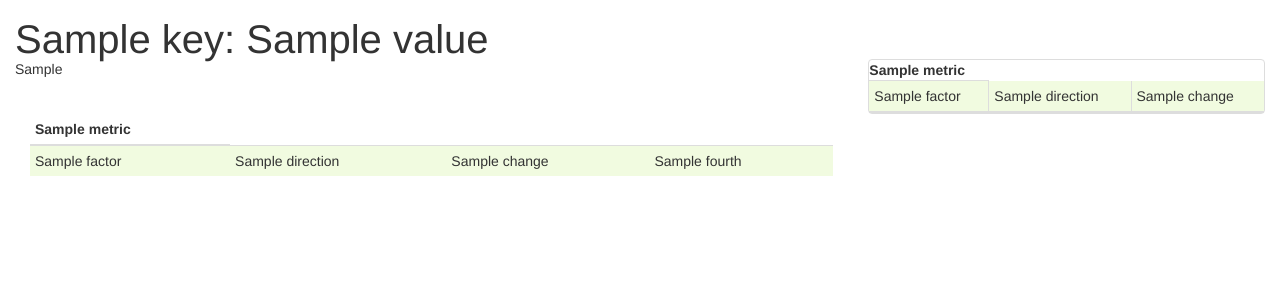
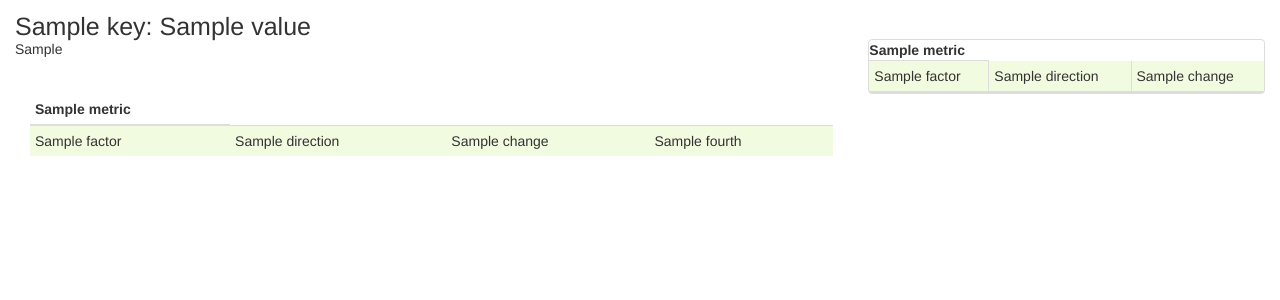
Before and after one commit to kruegg21/casino_analytics, a Flask app: template src/templates/index.html in a window 1280 px wide. Shown: the part 51-351 px from the top of the page. Run offline with Flask 2, Linux system fonts and the light colour scheme; the template is opened without the code that fills it: most values are stand-ins (such as "Sample title", 1, 10 or a date in 2020); parts of the project's set-up code (start-up, migrations or seed data) failed here and were passed over; some libraries are stand-ins or nearby versions.

Commit message:
top of page metrics

```diff
--- a/src/static/css/content.css
+++ b/src/static/css/content.css
@@ -4,9 +4,9 @@
 
 .answer {
   text-align: left;
-  padding-top: 20px;
-  font-size: 40px;
-  line-height: 40px;
+  padding-top: 15px;
+  font-size: 25px;
+  line-height: 25px;
 }
 
 .answer-text {
```
